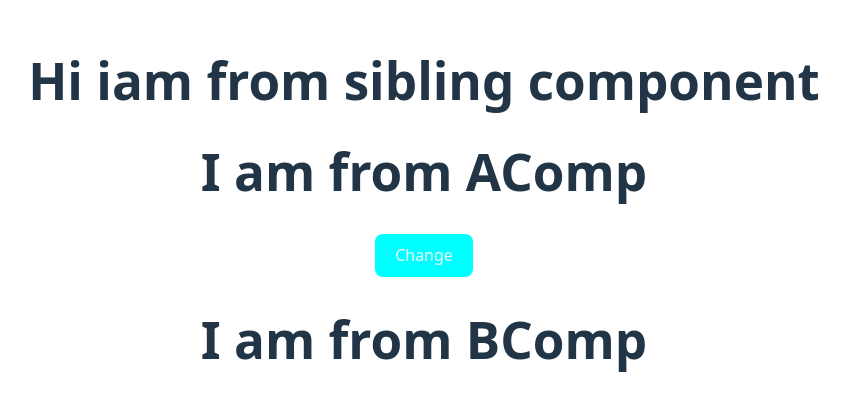
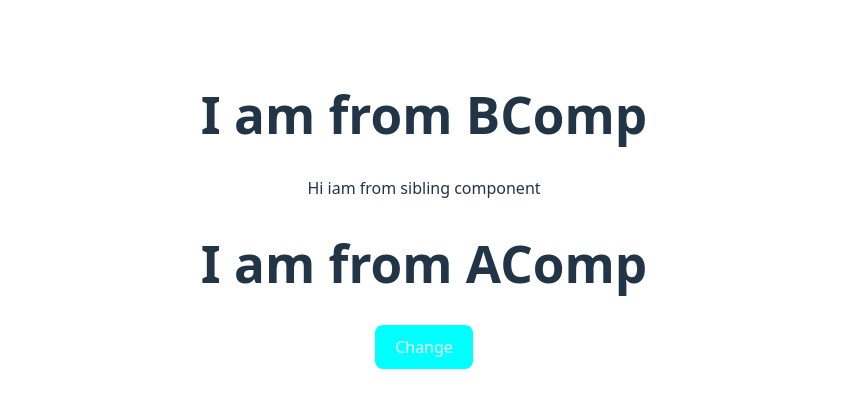
Before and after one commit to pavankumar2974/React-Js, a React (Vite) app in the folder app7/: page / in a window 1280 px wide. Shown: the part 190-600 px from the top of the page, without its empty margins (216-1066 px from the left). Built offline with nearby package versions, Linux system fonts and the light colour scheme.

Commit message:
React-js

```diff
--- a/app7/src/Components/Sibling.jsx
+++ b/app7/src/Components/Sibling.jsx
@@ -6,18 +6,21 @@ import BComp from "./BComp";
 
 
 export default class Sibling extends Component {
-    constructor() {
-        super();
+    constructor(props) {
+        super(props);
         this.state = {
-            message: "Hi  iam from sibling component"
+           Commonmessage: "Hi  iam from sibling component"
         }
     }
 
+    Msgchangefunc=()=>{
+    this.setState({Commonmessage:"I am changeded fro Acomp"})
+    }
     render() {
         return (<div>
-            <h1>{this.state.message}</h1>
-            <AComp />
-            <BComp />
+            <BComp Msg= {this.state.Commonmessage} />
+            <AComp changeMsgComp={this.Msgchangefunc} />
+
         </div>)
     }
 }
```
